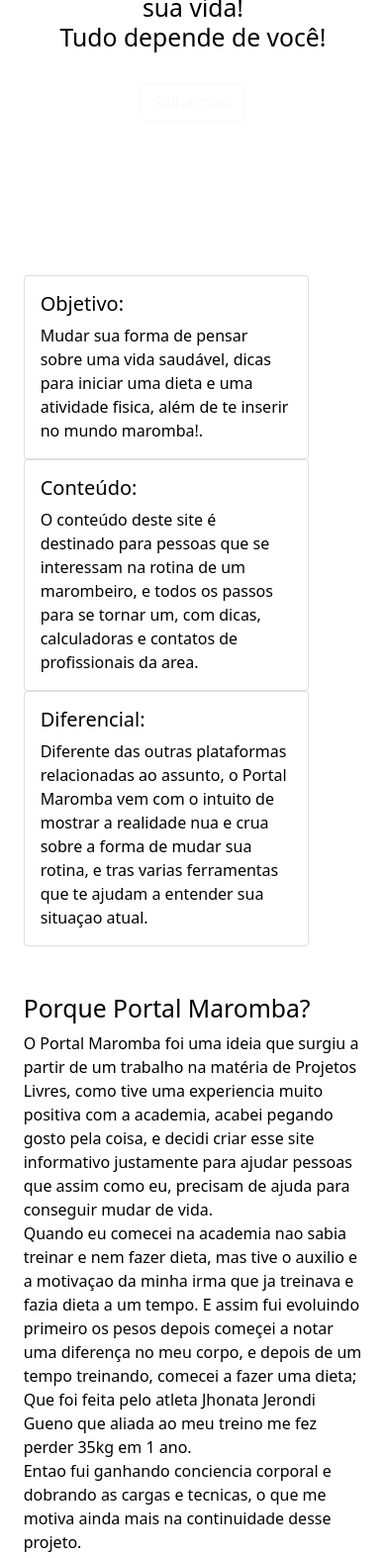
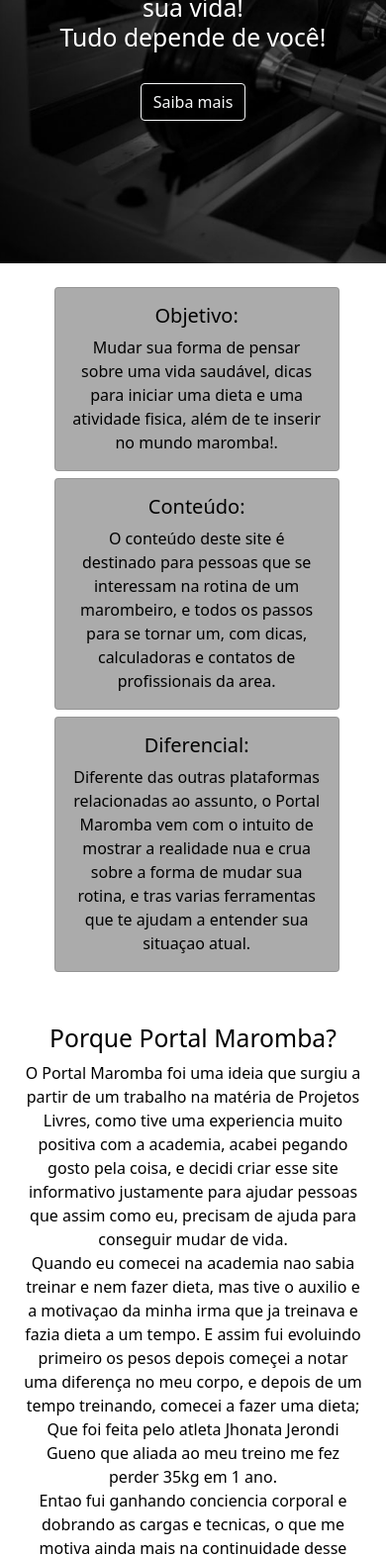
Before and after one commit to Leandro556/PortalMaromba, a PHP site: page /home.html in a window 390 px wide. Shown: the part 351-1925 px from the top of the page at 99% size. Run offline with PHP 8.4, Linux system fonts and the light colour scheme; some libraries are stand-ins or nearby versions.

Commit message:
imagem de background

```diff
--- a/home-style.css
+++ b/home-style.css
@@ -1,83 +1,125 @@
-.bg{
+.bg {
   background-color: #fffffffa;
 }
 
-.content{
+.content {
   background-color: rgb(255, 255, 255);
 }
 
-.butn-1{
+.butn-1 {
   background-color: #fffffffa;
   color: rgb(0, 0, 0);
 }
 
-h1, h2, h5, h6, p, a{
+h1,
+h2,
+h5,
+h6,
+p,
+a {
   color: rgb(0, 0, 0);
 }
 
-.linear-gradient{
-    background: linear-gradient(rgb(255, 255, 255),  #fffffffa);
+.linear-gradient {
+  background-image: url("./imagens/background2.jpeg");
+  background-size: cover;
 }
 
-.principal{
+.card {
+  background-color: #aaaaaafa;
+}
+
+.principal {
   margin: 3%;
 }
 
-.div1{
+@media (max-width: 768px) {
+  .principal {
+    display: flex;
+    flex-direction: column;
+    text-align: center;
+    align-items: center;
+  }
+  .col-sm {
+    display: flex;
+    align-items: center;
+    justify-content: center;
+    margin: 1%;
+  }
+}
+
+.div1 {
   text-align: center;
   align-items: center;
 }
 
-@media (max-width: 470px) and (min-width: 330px){
-.logo-page{
+.logo-page {
+  animation-duration: 1.5s;
+  animation-name: vem;
+}
+
+@keyframes vem {
+  from {
+    margin-left: 100%;
+    width: 300%;
+  }
+
+  to {
+    margin-right: 0%;
+    width: 100%;
+  }
+}
+
+@media (max-width: 470px) and (min-width: 330px) {
+  .logo-page {
     width: 300px;
   }
-.div1{
+  .div1 {
     height: 170px;
   }
-.div2{
+  .div2 {
     margin-top: 30px;
   }
 }
 
-@media (max-width: 330px){
-    .logo-page{
+@media (max-width: 330px) {
+  .logo-page {
     width: 200px;
   }
-    .div1{
+  .div1 {
     height: 120px;
   }
 }
 
-
-@media (max-width: 330px){
-.div1{
+@media (max-width: 330px) {
+  .div1 {
     height: 120px;
   }
 }
 
-.sub-tit{
+.sub-tit {
   text-align: center;
+  color: white;
 }
 
-.txt-1{
-    text-align:left;
+.txt-1 {
+  text-align: left;
 }
 
-.btn-saiba-mais{
+.btn-saiba-mais {
   text-align: center;
   align-items: center;
 }
 
-.btn-saiba{
+.btn-saiba {
   text-align: center;
   align-items: center;
 }
 
-.ft-1{
+.ft-1 {
   text-align: center;
 }
 
-.ideia{
+.ideia {
   margin-top: 15px;
 }
```
Lines whose indentation alone changed are shown as unchanged.
